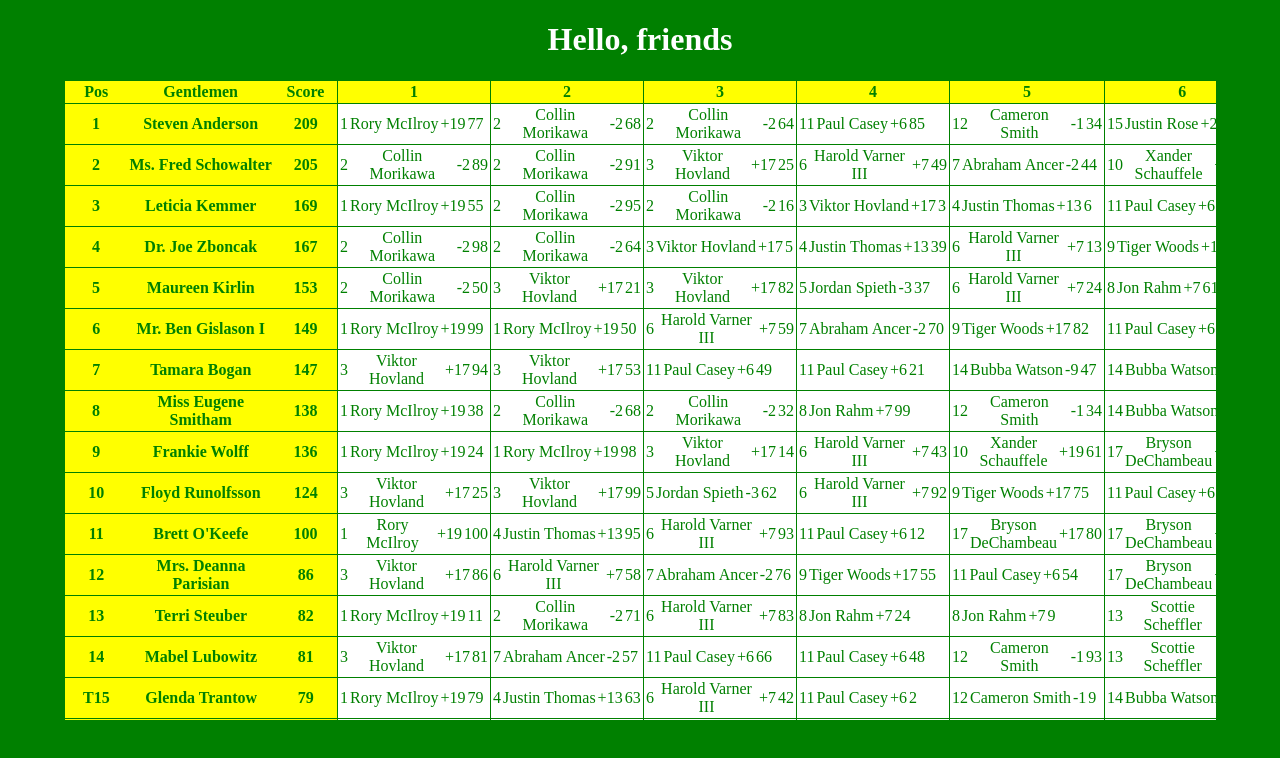
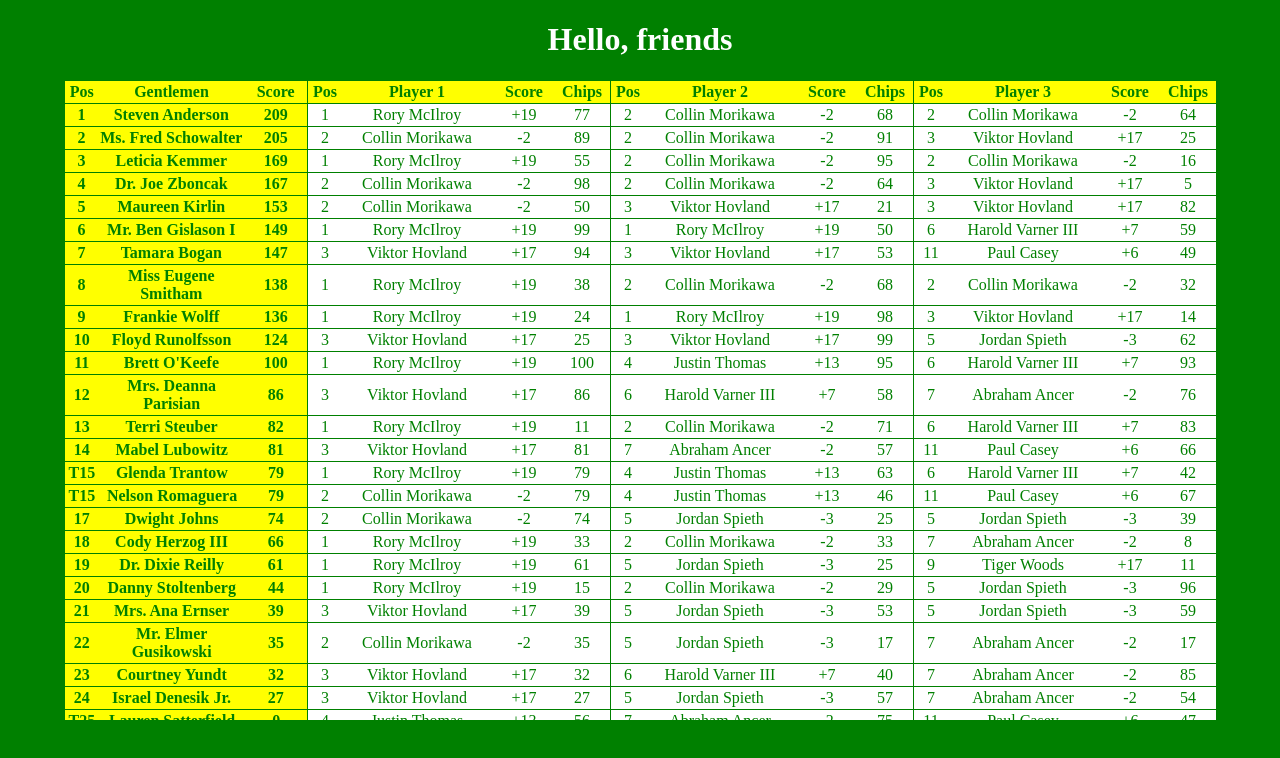
Before and after one commit to gwaltneyluke/react-golf-pool, a React (Create React App) app: page / in a window 1280 px wide. Shown: the top 758 px of the page. Built offline with nearby package versions, Linux system fonts and the light colour scheme.

Commit message:
fix: get scrolling to work properly

```diff
--- a/src/App.css
+++ b/src/App.css
@@ -48,47 +48,47 @@ table.leaderboard-table td, th {
   color: var(--primary-color);
 }
 
-.leaderboard-table th[scope='top'] {
+table.leaderboard-table th {
   background-color: var(--accent-color);
-  position: --webkit-sticky;
   position: sticky;
-  left: 1;
-  top: 1;
+}
+
+table.leaderboard-table th[scope='top'] {
+  top: 0;
+  left: 0;
   z-index: 3;
 }
 
-.leaderboard-table th[scope='column'] {
-  background-color: var(--accent-color);
-  position: --webkit-sticky;
-  position: sticky;
-  top: 1;
+table.leaderboard-table th[scope='row'] {
+  left: 0;
   z-index: 2;
 }
 
-.leaderboard-table th[scope='row'] {
-  background-color: var(--accent-color);
-  position: --webkit-sticky;
-  position: sticky;
-  left: 1;
+table.leaderboard-table th[scope='column'] {
+  top: 0;
   z-index: 1;
 }
 
-table.leaderboard-table th[scope='column'], th[scope='column'] > table {
+.player-column-table {
+  width: 300px;
+}
+
+table.leaderboard-table th[scope='top'], th[scope='row'] {
+  width: 240px;
+}
+
+.position-column {
+  width: 30px;
+}
+
+.name-column {
   width: 150px;
 }
 
-table.leaderboard-table th[scope='top'], th[scope='row'] {
-  width: 270px;
-}
-
-.leaderboard-header-table.row tr > td:nth-child(1) {
+.score-column {
   width: 60px;
 }
 
-.leaderboard-header-table.row tr > td:nth-child(2) {
-  width: 150px;
-}
-
-.leaderboard-header-table.row tr > td:nth-child(3) {
+.chip-column {
   width: 60px;
 }
--- a/src/modules/GentColumnHeader.js
+++ b/src/modules/GentColumnHeader.js
@@ -2,7 +2,18 @@ import React from 'react';
 
 function GentColumnHeader({ playerNumber }) {
   return (
-    <th key={`player-${playerNumber}-column-header`} scope='column'>{playerNumber}</th>
+    <th key={`player-${playerNumber}-column-header`} scope='column'>
+      <table class='player-column-table'>
+        <tbody>
+          <tr>
+            <td class='position-column'>Pos</td>
+            <td class='name-column'>Player {playerNumber}</td>
+            <td class='score-column'>Score</td>
+            <td class='chips-column'>Chips</td>
+          </tr>
+        </tbody>
+      </table>
+    </th>
   );
 }
 
--- a/src/modules/GentRow.js
+++ b/src/modules/GentRow.js
@@ -9,22 +9,22 @@ function GentRow({ gent }) {
         <table class='row leaderboard-header-table'>
           <tbody>
             <tr>
-              <td>{position}</td>
-              <td>{name}</td>
-              <td>{score}</td>
+              <td class='position-column'>{position}</td>
+              <td class='name-column'>{name}</td>
+              <td class='score-column'>{score}</td>
             </tr>
           </tbody>
         </table>
       </th>
       {picks.map(pick => (
         <td>
-          <table>
+          <table class='player-column-table'>
             <tbody>
               <tr>
-                <td>{pick.playerPosition}</td>
-                <td>{pick.playerName}</td>
-                <td>{pick.playerScore}</td>
-                <td>{pick.chips}</td>
+                <td class='position-column'>{pick.playerPosition}</td>
+                <td class='name-column'>{pick.playerName}</td>
+                <td class='score-column'>{pick.playerScore}</td>
+                <td class='chips-column'>{pick.chips}</td>
               </tr>
             </tbody>
           </table>
--- a/src/modules/GentTopHeader.js
+++ b/src/modules/GentTopHeader.js
@@ -6,9 +6,9 @@ function GentLeaderboard(props) {
       <table class='row column leaderboard-header-table'>
         <tbody>
           <tr>
-            <td>Pos</td>
-            <td>Gentlemen</td>
-            <td>Score</td>
+            <td class='position-column'>Pos</td>
+            <td class='name-column'>Gentlemen</td>
+            <td class='score-column'>Score</td>
           </tr>
         </tbody>
       </table>
```
